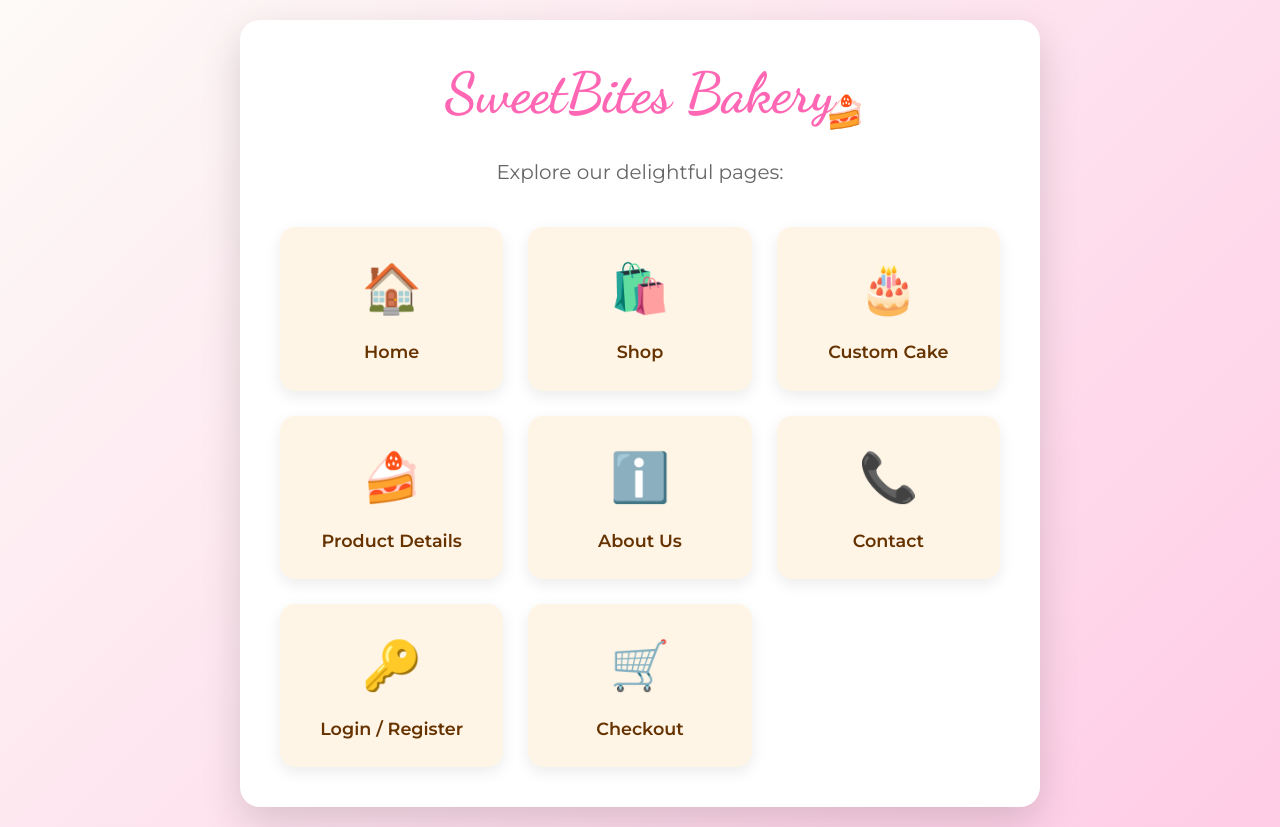
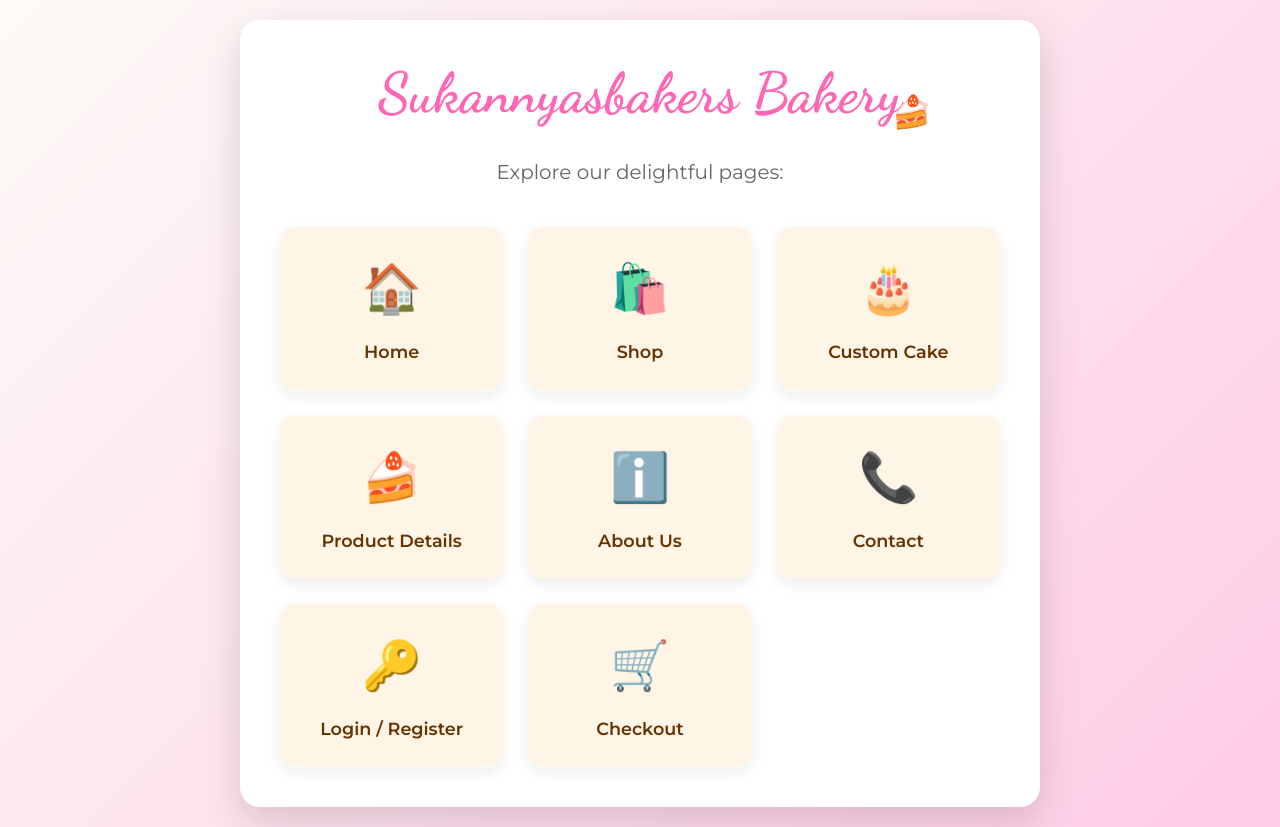
Before and after one commit to drxMalick123/Cakeshop1, a plain HTML site: page index.html in a window 1280 px wide. Drawn offline with nearby package versions, Linux system fonts and the light colour scheme.

Commit message:
Update index.html

```diff
--- a/index.html
+++ b/index.html
@@ -3,7 +3,7 @@
 <head>
     <meta charset="UTF-8">
     <meta name="viewport" content="width=device-width, initial-scale=1.0">
-    <title>SweetBites Bakery - Main Navigation</title>
+    <title>Sukannyasbakers Bakery - Main Navigation</title>
     <link href="https://cdn.jsdelivr.net/npm/bootstrap@5.3.2/dist/css/bootstrap.min.css" rel="stylesheet">
     <link href="https://fonts.googleapis.com/css2?family=Dancing+Script:wght@700&family=Montserrat:wght@400;500;600;700&display=swap" rel="stylesheet">
     <style>
@@ -157,7 +157,7 @@
 <body>
 
     <div class="navigation-container">
-        <h1 class="cursive">SweetBites Bakery</h1>
+        <h1 class="cursive">Sukannyasbakers Bakery</h1>
         <p class="lead" style="color: #666;">Explore our delightful pages:</p>
 
         <div class="nav-grid">
```
